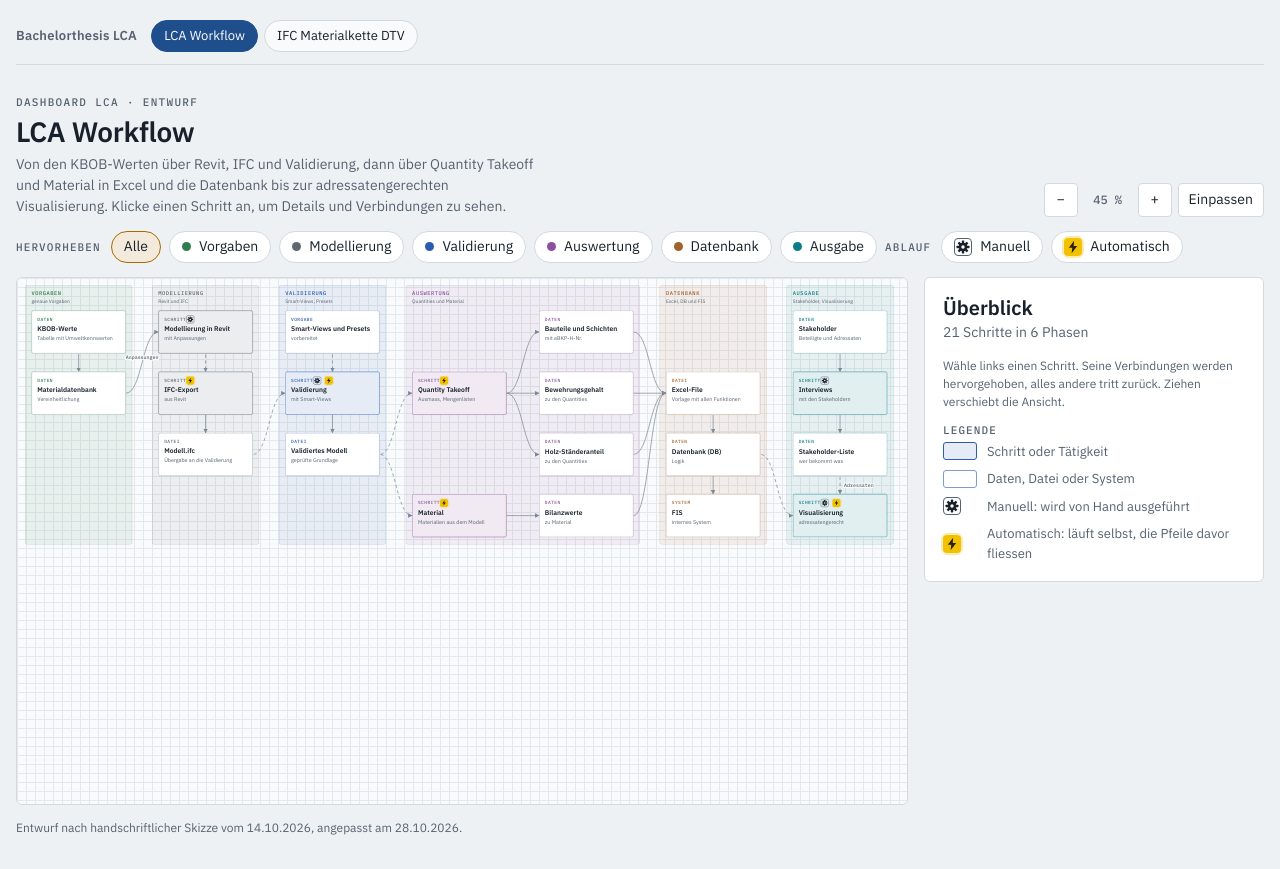
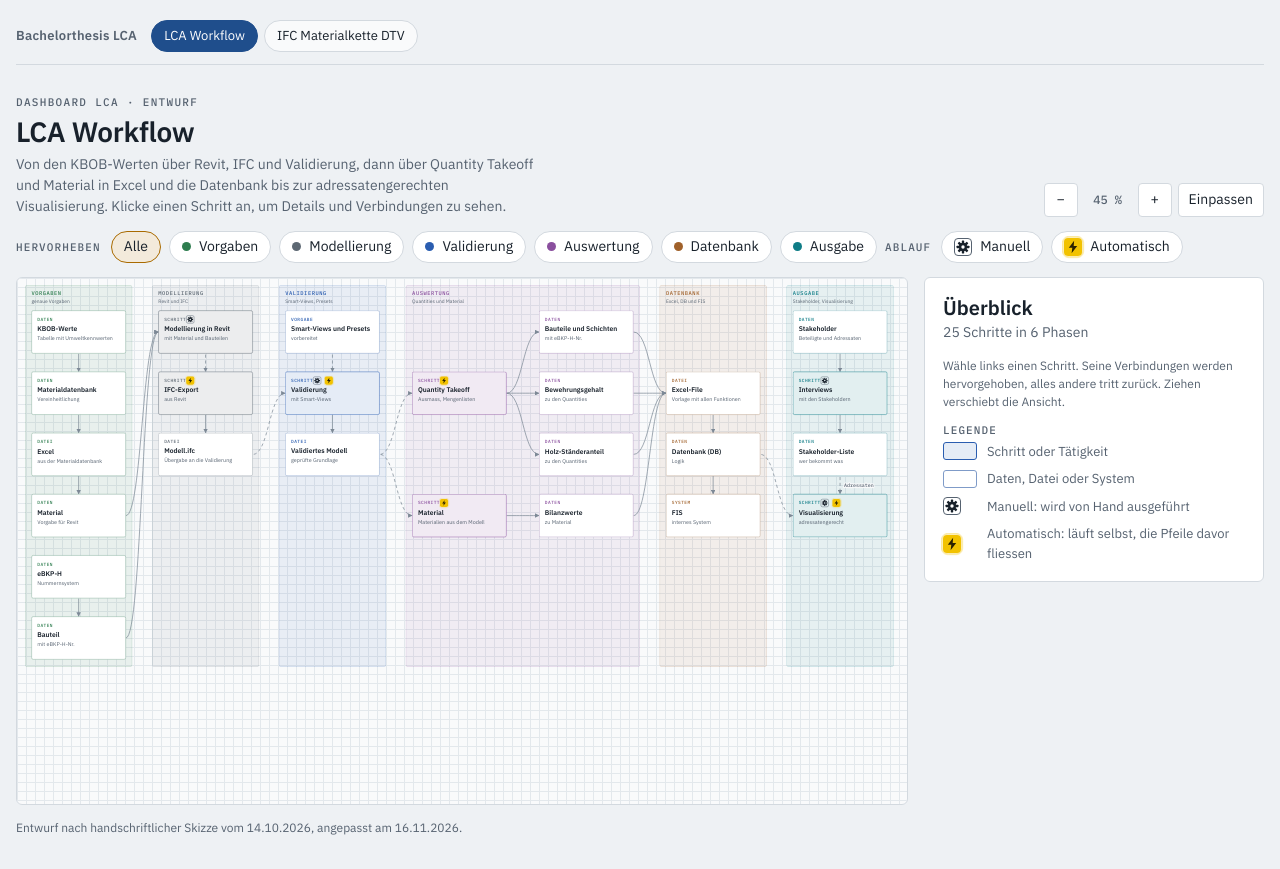
Before and after one commit to HEDAatWG/lcawf, a plain HTML site: page index.html in a window 1280 px wide. Drawn offline with Linux system fonts and the light colour scheme.

Commit message:
Update footnote date and adjust data flow in modeling process

```diff
--- a/index.html
+++ b/index.html
@@ -218,12 +218,12 @@ svg.edges { position: absolute; left: 0; top: 0; pointer-events: none; overflow:
     <aside class="panel" id="panel" aria-live="polite"></aside>
   </div>
 
-  <p class="foot">Entwurf nach handschriftlicher Skizze vom 14.10.2026, angepasst am 28.10.2026.</p>
+  <p class="foot">Entwurf nach handschriftlicher Skizze vom 14.10.2026, angepasst am 16.11.2026.</p>
 </div>
 
 <script>
 (function () {
-  var NW = 210, NH = 96, GX = 72, GY = 40, PX = 32, TOP = 72, COLS = 7, ROWS = 4;
+  var NW = 210, NH = 96, GX = 72, GY = 40, PX = 32, TOP = 72, COLS = 7, ROWS = 6;
   var SW = PX * 2 + COLS * NW + (COLS - 1) * GX;
   var SH = TOP + ROWS * NH + (ROWS - 1) * GY + 32;
 
@@ -245,11 +245,23 @@ svg.edges { position: absolute; left: 0; top: 0; pointer-events: none; overflow:
       was: 'Ausgangsdaten für die Ökobilanz: eine Tabelle mit KBOB-Werten.',
       skizze: 'Eingekreist, ganz oben unter «genaue Vorgaben».' },
     { id: 'matdb', ph: 'vor', col: 0, row: 1, kind: 'daten', t: 'Materialdatenbank', s: 'Vereinheitlichung',
-      was: 'Die Werte aus der Tabelle werden vereinheitlicht und in einer Materialdatenbank geführt.',
-      skizze: 'Pfeil von der Tabelle zur Materialdatenbank, dazu die grüne Notiz «Vereinheitlichung». Von hier geht der Pfeil «Anpassungen» zur Modellierung.' },
-    { id: 'revit', ph: 'mod', col: 1, row: 0, kind: 'schritt', mode: 'man', t: 'Modellierung in Revit', s: 'mit Anpassungen',
-      was: 'Das Gebäudemodell wird in Revit erstellt, mit den angepassten Materialien.',
-      skizze: 'Eingekreist. Der Pfeil «Anpassungen» kommt aus der Materialdatenbank.' },
+      was: 'Die Werte aus der Tabelle werden vereinheitlicht und in einer Materialdatenbank geführt. Daraus entsteht ein Excel mit dem Material.',
+      skizze: 'Pfeil von der Tabelle zur Materialdatenbank, dazu die grüne Notiz «Vereinheitlichung». Der frühere Pfeil «Anpassungen» direkt zur Modellierung ist gestrichen, es geht jetzt über das Excel.' },
+    { id: 'xmat', ph: 'vor', col: 0, row: 2, kind: 'datei', t: 'Excel', s: 'aus der Materialdatenbank',
+      was: 'Die Materialdatenbank wird als Excel ausgegeben. Daraus kommt das Material für die Modellierung.',
+      skizze: 'Rot eingezeichnet am 16.11.2026, unter der Materialdatenbank.' },
+    { id: 'vmat', ph: 'vor', col: 0, row: 3, kind: 'daten', t: 'Material', s: 'Vorgabe für Revit',
+      was: 'Das Material, das in der Modellierung in Revit verwendet wird. Es kommt aus dem Excel.',
+      skizze: 'Rot eingezeichnet am 16.11.2026, Pfeil vom Excel und weiter zur Modellierung.' },
+    { id: 'ebkph', ph: 'vor', col: 0, row: 4, kind: 'daten', t: 'eBKP-H', s: 'Nummernsystem',
+      was: 'Das Nummernsystem eBKP-H. Daraus stammt die Nummer der Bauteile.',
+      skizze: 'Rot eingezeichnet am 16.11.2026, Pfeil weiter zum Bauteil.' },
+    { id: 'vbt', ph: 'vor', col: 0, row: 5, kind: 'daten', t: 'Bauteil', s: 'mit eBKP-H-Nr.',
+      was: 'Das Bauteil mit seiner eBKP-H-Nummer, wie es in die Modellierung in Revit eingeht.',
+      skizze: 'Rot eingezeichnet am 16.11.2026, Pfeil weiter zur Modellierung.' },
+    { id: 'revit', ph: 'mod', col: 1, row: 0, kind: 'schritt', mode: 'man', t: 'Modellierung in Revit', s: 'mit Material und Bauteilen',
+      was: 'Das Gebäudemodell wird in Revit erstellt, mit dem Material aus dem Excel und den Bauteilen mit eBKP-H-Nr.',
+      skizze: 'Eingekreist. Zwei Pfeile führen hinein: Material und Bauteil, rot eingezeichnet am 16.11.2026.' },
     { id: 'ifcx', ph: 'mod', col: 1, row: 1, kind: 'schritt', mode: 'auto', t: 'IFC-Export', s: 'aus Revit',
       was: 'Das Revit-Modell wird automatisch als IFC exportiert.',
       skizze: 'Grüne Beschriftung «IFC-Export» am Pfeil zwischen Modellierung und Modelldatei.' },
@@ -307,7 +319,11 @@ svg.edges { position: absolute; left: 0; top: 0; pointer-events: none; overflow:
   ];
   var EDGES = [
     { from: 'kbob', to: 'matdb' },
-    { from: 'matdb', to: 'revit', label: 'Anpassungen' },
+    { from: 'matdb', to: 'xmat' },
+    { from: 'xmat', to: 'vmat' },
+    { from: 'vmat', to: 'revit' },
+    { from: 'ebkph', to: 'vbt' },
+    { from: 'vbt', to: 'revit' },
     { from: 'revit', to: 'ifcx' },
     { from: 'ifcx', to: 'ifc' },
     { from: 'ifc', to: 'valid' },
```
